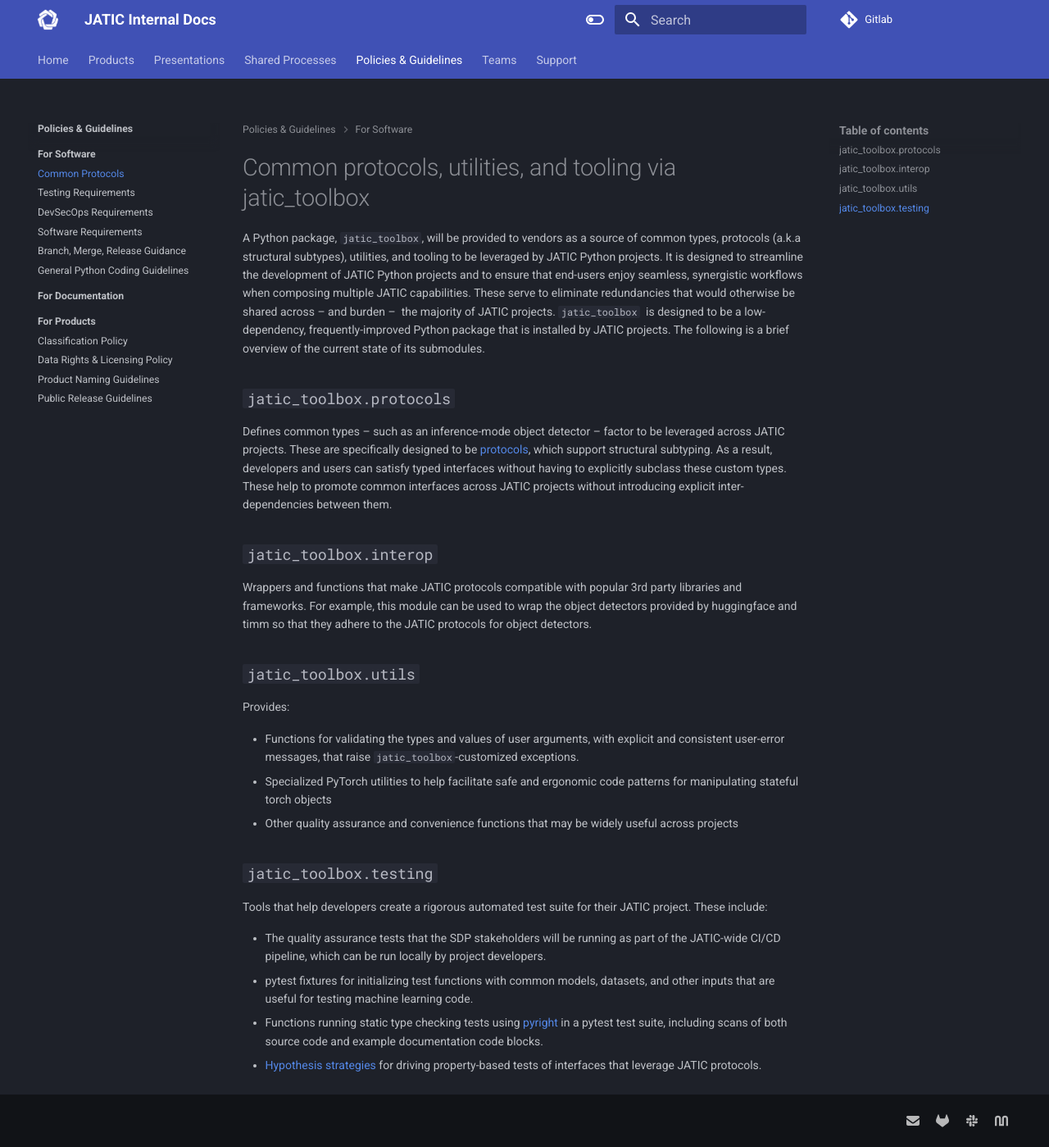
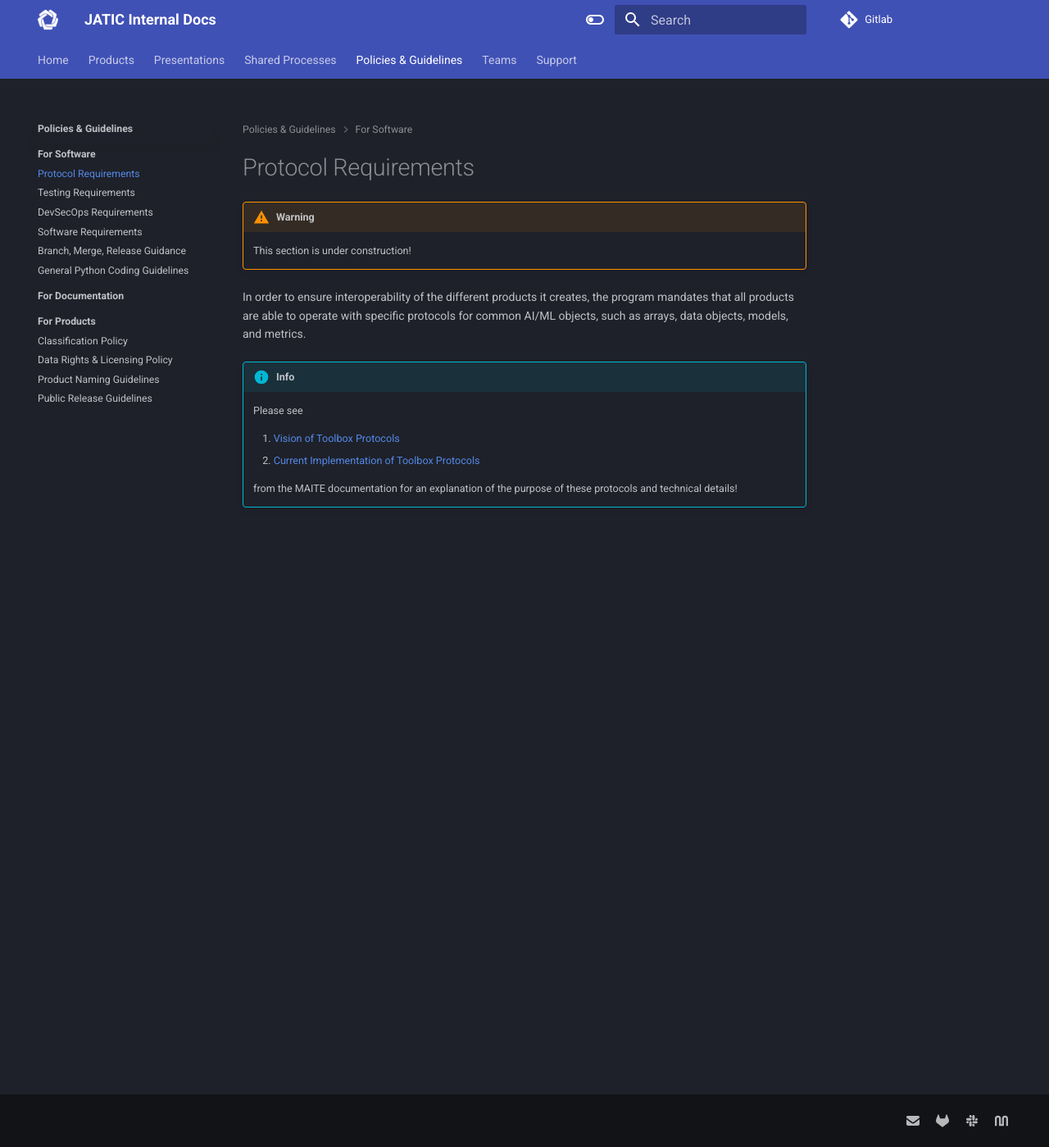
Before and after one commit to zheng0xd/JATIC-internal-docs, an MkDocs documentation site: the page built from docs/sdp/protocols.md, in a window 1280 px wide and 1399 px high. Shown: the whole window at 82% size. Built offline with MkDocs 1.6.1 and Material for MkDocs 9.7.7, drawn with Linux system fonts in a browser that asks for light colours.

Commit message:
update protocols page to a placeholder

```diff
--- a/docs/sdp/protocols.md
+++ b/docs/sdp/protocols.md
@@ -1,28 +1,16 @@
-# Common protocols, utilities, and tooling via jatic_toolbox
+# Protocol Requirements
 
-A Python package, `jatic_toolbox`, will be provided to vendors as a source of common types, protocols (a.k.a structural subtypes), utilities, and tooling to be leveraged by JATIC Python projects. It is designed to streamline the development of JATIC Python projects and to ensure that end-users enjoy seamless, synergistic workflows when composing multiple JATIC capabilities. These serve to eliminate redundancies that would otherwise be shared across – and burden –  the majority of JATIC projects. `jatic_toolbox`  is designed to be a low-dependency, frequently-improved Python package that is installed by JATIC projects. The following is a brief overview of the current state of its submodules.
+!!! warning
 
-## `jatic_toolbox.protocols`
+    This section is under construction!
 
-Defines common types – such as an inference-mode object detector – factor to be leveraged across JATIC projects. These are specifically designed to be [protocols](https://peps.python.org/pep-0544/), which support structural subtyping. As a result, developers and users can satisfy typed interfaces without having to explicitly subclass these custom types. These help to promote common interfaces across JATIC projects without introducing explicit inter-dependencies between them.
+In order to ensure interoperability of the different products it creates, the program mandates that all products are able to operate with specific protocols for common AI/ML objects, such as arrays, data objects, models, and metrics.
 
-## `jatic_toolbox.interop`
+!!! info
 
-Wrappers and functions that make JATIC protocols compatible with popular 3rd party libraries and frameworks. For example, this module can be used to wrap the object detectors provided by huggingface and timm so that they adhere to the JATIC protocols for object detectors.
+    Please see
 
-## `jatic_toolbox.utils`
+    1. [Vision of Toolbox Protocols](https://jatic.pages.jatic.net/cdao/maite/explanation/protocols_vision.html)
+    2. [Current Implementation of Toolbox Protocols](https://jatic.pages.jatic.net/cdao/maite/explanation/protocols_current.html)
 
-Provides:
-
-- Functions for validating the types and values of user arguments, with explicit and consistent user-error messages, that raise `jatic_toolbox`-customized exceptions.
-- Specialized PyTorch utilities to help facilitate safe and ergonomic code patterns for manipulating stateful torch objects
-- Other quality assurance and convenience functions that may be widely useful across projects
-
-## `jatic_toolbox.testing`
-
-Tools that help developers create a rigorous automated test suite for their JATIC project. These include:
-
-- The quality assurance tests that the SDP stakeholders will be running as part of the JATIC-wide CI/CD pipeline, which can be run locally by project developers.
-- pytest fixtures for initializing test functions with common models, datasets, and other inputs that are useful for testing machine learning code.
-- Functions running static type checking tests using [pyright](https://github.com/microsoft/pyright) in a pytest test suite, including scans of both source code and example documentation code blocks.
-- [Hypothesis strategies](https://hypothesis.readthedocs.io/en/latest/) for driving property-based tests of interfaces that leverage JATIC protocols.
+    from the MAITE documentation for an explanation of the purpose of these protocols and technical details!
--- a/mkdocs.yml
+++ b/mkdocs.yml
@@ -141,7 +141,7 @@ nav:
       - policy/index.md
       - For Software: # each of these should be brought under the "policy" folder eventually
         - sdp/index.md
-        - Common Protocols: sdp/protocols.md
+        - Protocol Requirements: sdp/protocols.md
         - Testing Requirements: sdp/testing-plan.md
         - DevSecOps Requirements: sdp/devsecops.md
         - Software Requirements: sdp/software-requirements.md
```
